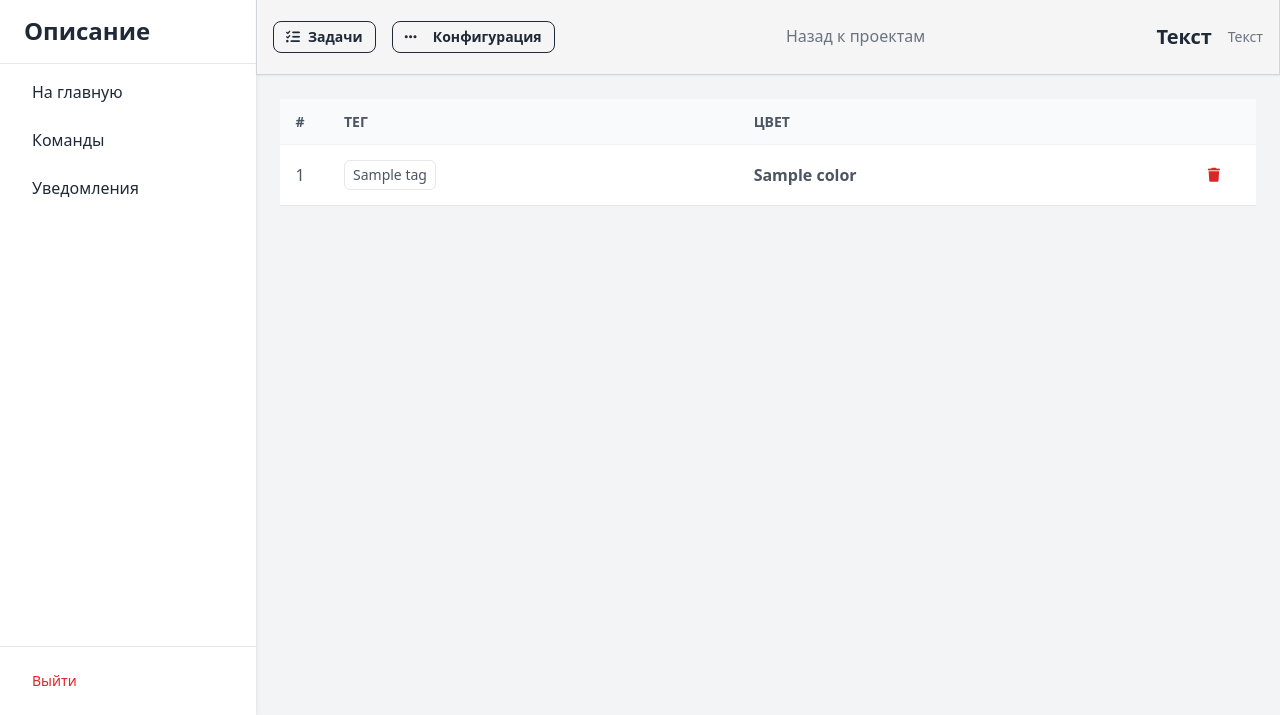
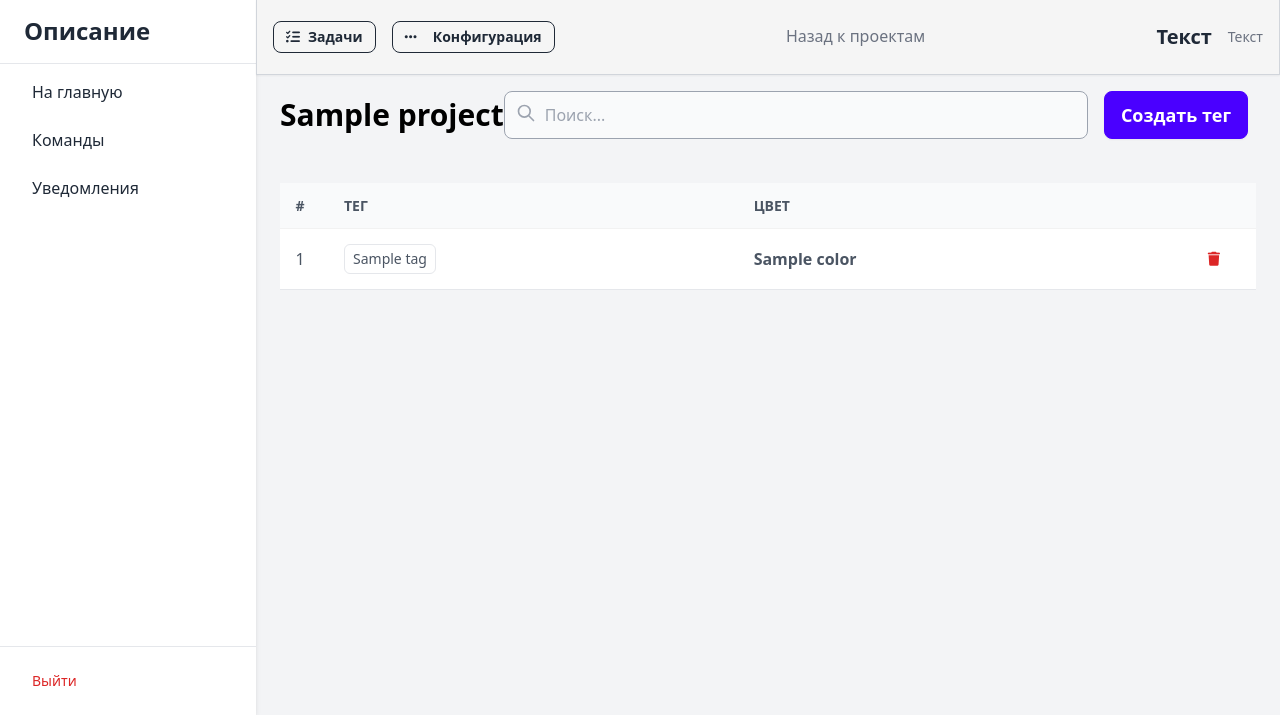
Before and after one commit to 4eLoBeK-001/NexusPM, a Django app: page /workplace/team/1/project/1/tags/ in a window 1280 px wide. Shown: the part 85-800 px from the top of the page. Run offline with Django 5.2, Linux system fonts and the light colour scheme; tables that the repository leaves empty hold one stand-in row (values such as "Sample post"); some libraries are stand-ins or nearby versions.

Commit message:
search tags

```diff
--- a/Project_Manager/projects/urls.py
+++ b/Project_Manager/projects/urls.py
@@ -13,6 +13,7 @@ urlpatterns = [
     path('<int:pk>/project/<int:project_pk>/members/', views.project_members, name='project_members'),
     path('<int:pk>/project/<int:project_pk>/tags/', views.project_tags, name='project_tags'),
     path('<int:pk>/project/<int:project_pk>/tag/delete/', views.delete_tag, name='delete_tag'),
+    path('<int:pk>/project/<int:project_pk>/tag/search/', views.search_tags, name='search_tags'),
 
     path('create/', views.create_project, name='create_project'),
     path('delete/<int:pk>/', views.delete_project, name='delete_project'),
--- a/Project_Manager/projects/views.py
+++ b/Project_Manager/projects/views.py
@@ -118,6 +118,16 @@ def delete_tag(request, project_pk, *args, **kwargs):
     }
     return render(request, 'projects/includes/tag.html', data)
 
+def search_tags(request, project_pk, *args, **kwargs):
+    project = get_object_or_404(Project, pk=project_pk)
+    req = request.GET.get('input_search')
+    tags = project.tags.filter(name__icontains=req)
+    data = {
+        'project': project,
+        'tags': tags
+    }
+    return render(request, 'projects/includes/taggs.html', data)
+
 
 def project_list_t(request):
     return render(request, 'projects/temp/project_list.html')
--- a/Project_Manager/templates/projects/includes/tag.html
+++ b/Project_Manager/templates/projects/includes/tag.html
@@ -9,7 +9,7 @@
         title="Удалить тег"
         hx-post="{% url 'teams:projects:delete_tag' project.team.pk project.pk %}"
         hx-vals='{"tag_id": "{{ tag.pk }}"}'
-        hx-target="#st-{{ tag.pk }}"
+        hx-target="#row-{{ tag.pk }}"
         hx-swap="delete"
     >
         <i class="fa fa-trash"></i>
--- /dev/null
+++ b/Project_Manager/templates/projects/includes/taggs.html
@@ -0,0 +1,7 @@
+
+
+{% for tag in tags %}
+<tr id="row-{{tag.pk}}" class="border-b border-gray-200 hover:bg-gray-100 transition-colors {% cycle 'bg-white' 'bg-gray-50' %}">
+    {% include 'projects/includes/tag.html' %}
+</tr>
+{% endfor %}
--- a/Project_Manager/templates/projects/includes/tags.html
+++ b/Project_Manager/templates/projects/includes/tags.html
@@ -1,6 +1,48 @@
 {% extends 'projects/project-settings.html' %}
 
 {% block configuration_content %}
+
+<div class="flex items-center p-4 mb-1">
+    <!-- Левая часть: кнопка -->
+
+    <div class="flex items-center ml-2 gap-x-4 text-3xl font-semibold text-black">
+      <p>{{project.name}}</p>
+    </div>
+    <!-- Центральная часть: строка поиска по центру -->
+    <div class="flex-1 flex justify-center">
+        <div class="relative max-w-2xl w-full">
+            <input
+                type="text"
+                name="input_search"
+                placeholder="Поиск..."
+                class="input input-bordered bg-gray-50 text-gray-700 border-gray-400 w-full pl-10 pr-6 focus:border-sky-600"
+                hx-get="{% url 'teams:projects:search_tags' project.team.pk project.pk %}"
+                hx-trigger="keyup"
+                hx-target="#tbs"
+            />
+            <svg
+                class="absolute left-3 top-3 h-5 w-5 text-gray-400 pointer-events-none"
+                fill="none"
+                viewBox="0 0 24 24"
+                stroke="currentColor"
+            >
+                <path
+                    stroke-linecap="round"
+                    stroke-linejoin="round"
+                    stroke-width="2"
+                    d="M21 21l-6-6m2-5a7 7 0 11-14 0 7 7 0 0114 0z"
+                />
+            </svg>
+        </div>
+    </div>
+
+    <div class="flex-none">
+      <button class="btn btn-primary text-lg mx-4 text-white whitespace-nowrap" onclick="">
+          Создать тег
+      </button>
+    </div>
+
+  </div>
 
 <div class="p-6 mx-auto">
     <table id="tbl" class="table w-full">
@@ -13,11 +55,7 @@
             </tr>
         </thead>
         <tbody id="tbs" class="text-gray-600 text-sm font-light">
-            {% for tag in tags %}
-            <tr id="st-{{tag.pk}}" class="border-b border-gray-200 hover:bg-gray-100 transition-colors {% cycle 'bg-white' 'bg-gray-50' %}">
-                {% include 'projects/includes/tag.html' %}
-            </tr>
-            {% endfor %}
+            {% include 'projects/includes/taggs.html' %}
         </tbody>
     </table>
 </div>
```
